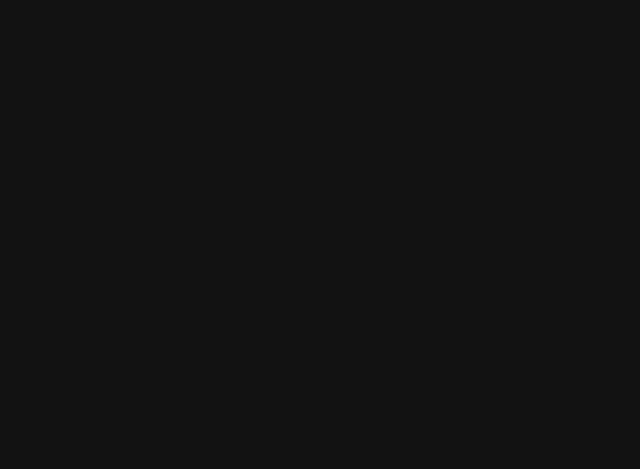
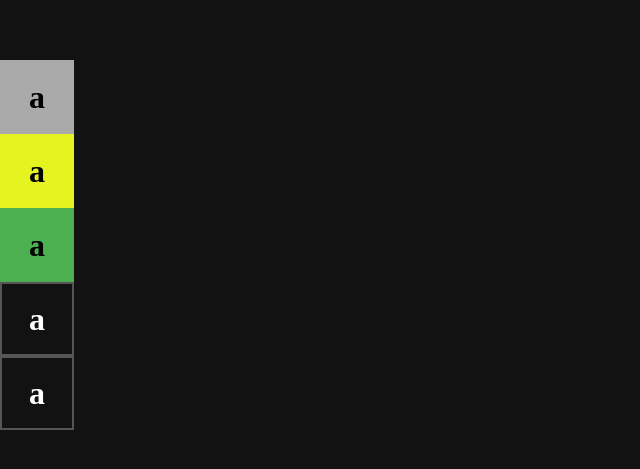
Before and after one commit to rolando22/wordle, a React (Vite) app: page / in a window 1280 px wide. Shown: the part 155-624 px from the top of the page, without its empty margins (0-640 px from the left). Built offline with nearby package versions, Linux system fonts and the light colour scheme.

Commit message:
[ADD] box para las letras

```diff
--- a/package.json
+++ b/package.json
@@ -24,6 +24,7 @@
     "eslint": "^8.45.0",
     "eslint-plugin-react-hooks": "^4.6.0",
     "eslint-plugin-react-refresh": "^0.4.3",
+    "sass": "^1.67.0",
     "typescript": "^5.0.2",
     "vite": "^4.4.5"
   }
--- a/src/App.tsx
+++ b/src/App.tsx
@@ -1,8 +1,14 @@
 import './App.css';
+import { Box } from './components';
 
 export function App() {
     return (
-        <>
-        </>
+        <main>
+            <Box value='a' status='absent' />
+            <Box value='a' status='present' />
+            <Box value='a' status='correct' />
+            <Box value='a' status='empty' />
+            <Box value='a' status='edit' />
+        </main>
     );
 }
--- /dev/null
+++ b/src/components/Box/box.module.scss
@@ -0,0 +1,42 @@
+@import './../variables.module.scss';
+
+@mixin box {
+    font-size: 2rem;
+    font-weight: bold;
+    width: $size;
+    height: $size;
+    border: solid 2px #555;
+    color: white;
+    display: flex;
+    align-items: center;
+    justify-content: center;
+}
+
+.correct {
+    @include box;
+    background-color: #4caf50;
+    border: #4caf50 solid 2px;
+    color: black;
+}
+
+.present {
+    @include box;
+    background-color: #e5f321;
+    border: #e5f321 solid 2px;
+    color: black;
+}
+
+.absent {
+    @include box;
+    background-color: #aaa;
+    border: #aaa solid 2px;
+    color: black;
+}
+
+.empty {
+    @include box;
+}
+
+.edit {
+    @include box;
+}
--- /dev/null
+++ b/src/components/Box/index.tsx
@@ -0,0 +1,25 @@
+import classNames from 'classnames/bind';
+import { BoxStatus } from '../../types';
+import styles from './box.module.scss';
+
+interface Props {
+    value: string
+    status: BoxStatus
+}
+
+const classes = classNames.bind(styles);
+
+export function Box({ value, status }: Props) {
+
+    const boxStatus = classes({
+        correct: status === 'correct',
+        present: status === 'present',
+        absent: status === 'absent',
+        empty: status === 'empty',
+        edit: status === 'edit',
+    });
+
+    return (
+        <div className={boxStatus}>{value}</div>
+    );
+}
--- /dev/null
+++ b/src/components/index.ts
@@ -0,0 +1 @@
+export { Box } from './Box'
--- /dev/null
+++ b/src/components/variables.module.scss
@@ -0,0 +1,2 @@
+$size: 70px;
+$gap: 5px;
--- /dev/null
+++ b/src/types/index.d.ts
@@ -0,0 +1 @@
+export type BoxStatus = 'absent' | 'present' | 'correct' | 'empty' | 'edit';
```
